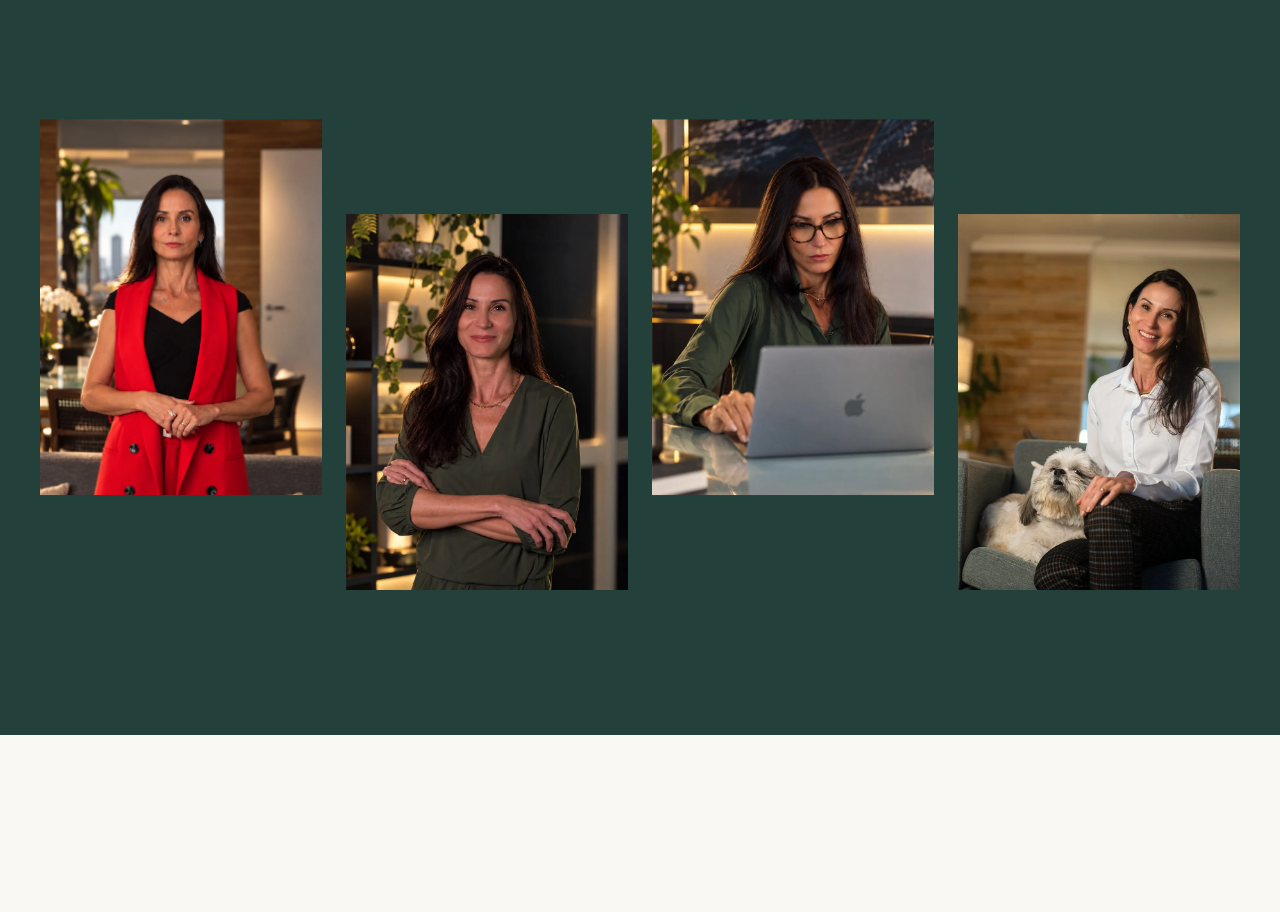
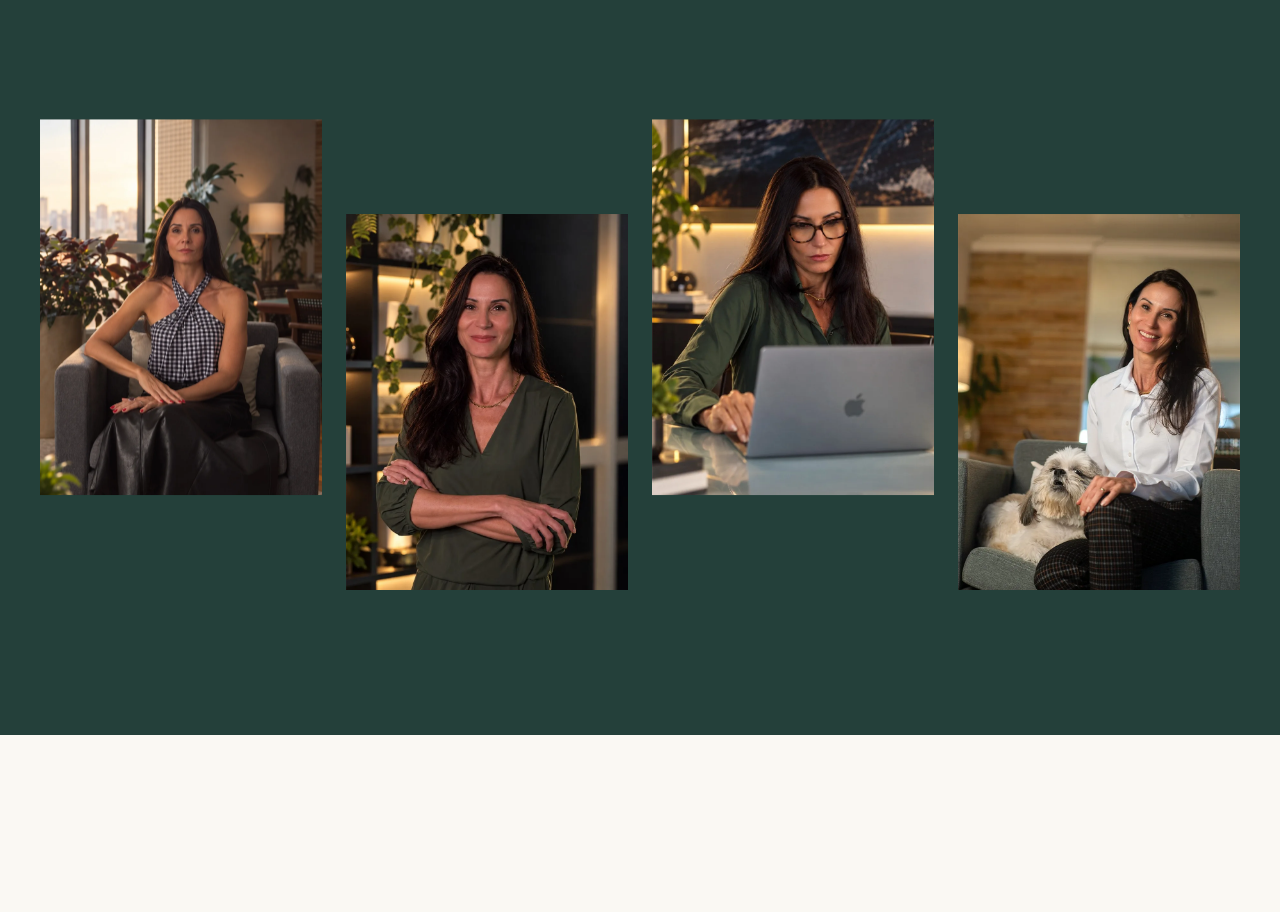
Before and after one commit to carolinamergulhao11-arch/site-dracarolina-cc, a React (Vite) app: page / in a window 1280 px wide. Shown: the part 7900-8812 px from the top of the page. Built offline with nearby package versions, Linux system fonts and the light colour scheme.

Commit message:
Galeria: vestido xadrez no lugar do colete vermelho
A foto do colete ficou sem uso e foi retirada (origem guardada no arquivo fora do projeto).

```diff
--- a/src/components/Galeria.jsx
+++ b/src/components/Galeria.jsx
@@ -5,7 +5,7 @@ import Reveal from './Reveal'
 import LineReveal from './motion/LineReveal'
 
 const FOTOS = [
-  { src: '/assets/images/dra-carolina-mergulhao-colete-vermelho-editorial.webp', alt: 'Dra. Carolina Mergulhão de colete vermelho', pos: 'center 12%' },
+  { src: '/assets/images/dra-carolina-mergulhao-vestido-xadrez-editorial.webp', alt: 'Dra. Carolina Mergulhão de vestido xadrez, sentada', pos: 'center 10%' },
   { src: '/assets/images/dra-carolina-mergulhao-bracos-cruzados-editorial.webp', alt: 'Dra. Carolina Mergulhão de braços cruzados', pos: 'center 12%' },
   { src: '/assets/images/dra-carolina-mergulhao-notebook-oculos-editorial.webp', alt: 'Dra. Carolina Mergulhão trabalhando', pos: 'center 10%' },
   { src: '/assets/images/dra-carolina-mergulhao-com-pet-sorrindo-editorial.webp', alt: 'Dra. Carolina Mergulhão com seu pet', pos: 'center 15%' },
```
Also changed, not shown: public/assets/images/dra-carolina-mergulhao-colete-vermelho-editorial.webp (deleted), public/assets/images/dra-carolina-mergulhao-vestido-xadrez-editorial.webp (added).
